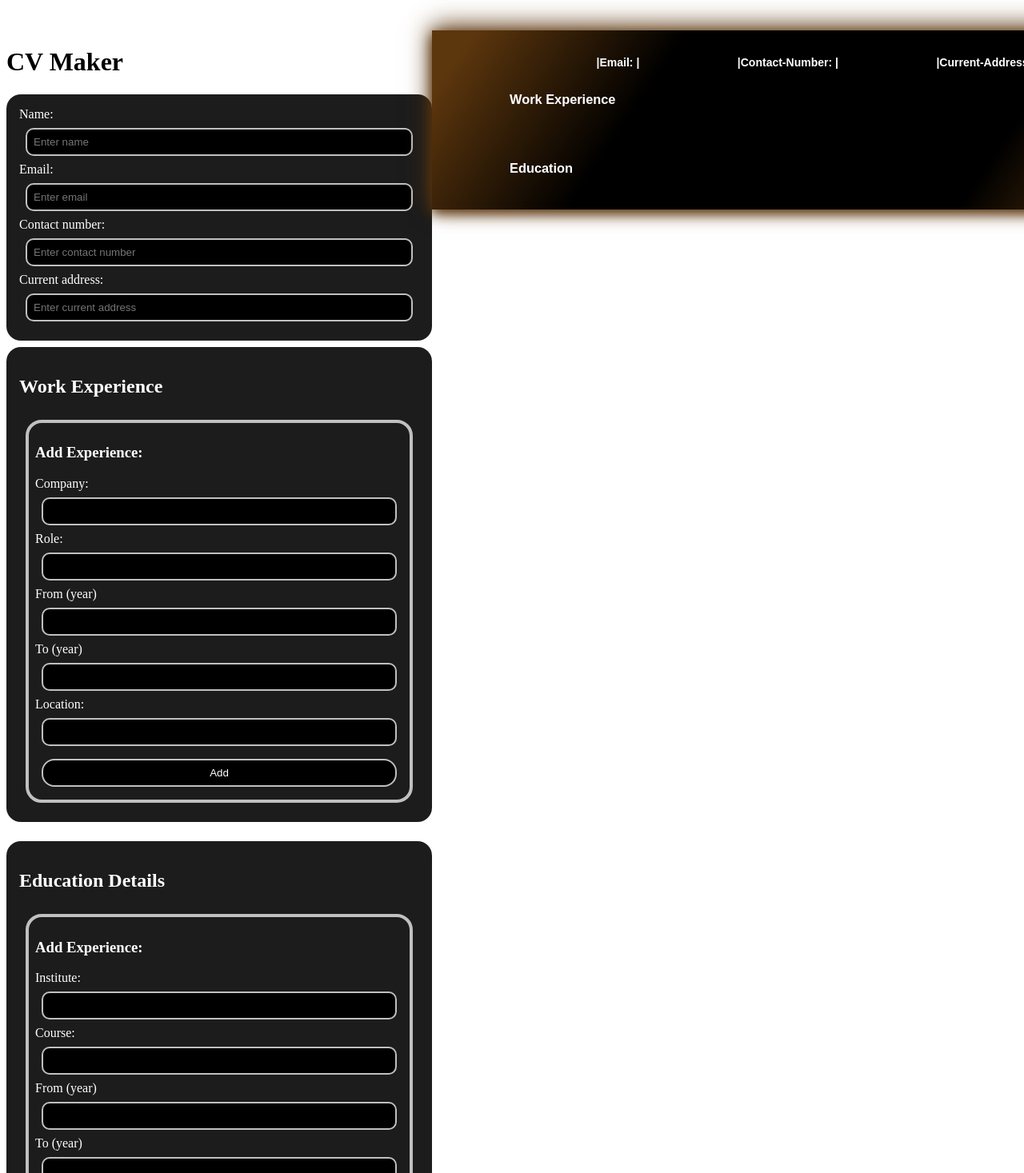
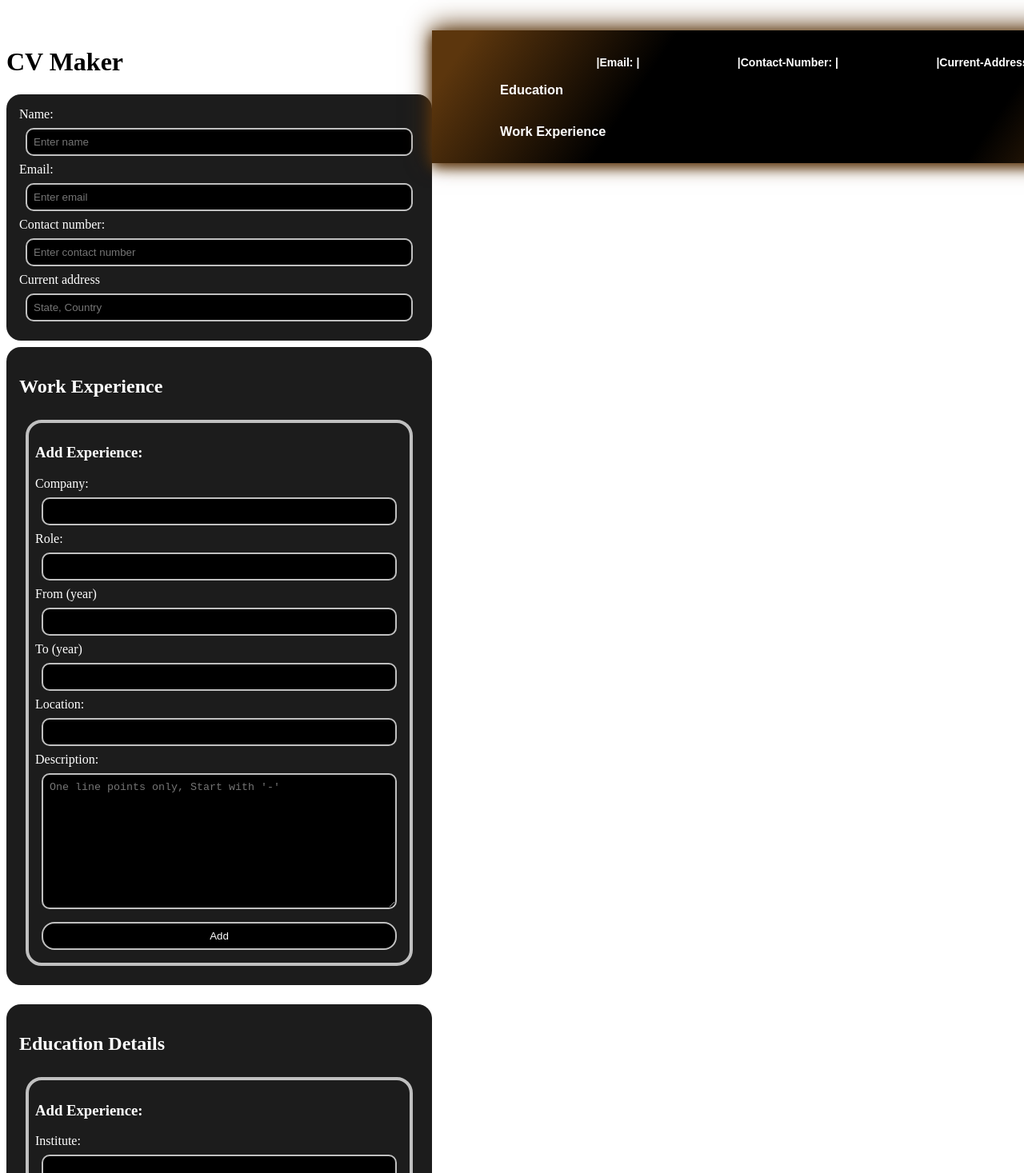
Before and after one commit to AnuragYadav404/cv-application, a React (Vite) app in the folder cv-application/: page / in a window 1280 px wide. Shown: the top 1467 px of the page at 80% size. Built offline with nearby package versions, Linux system fonts and the light colour scheme.

Commit message:
Implement Description area for ExperienceDetails and its display

```diff
--- a/cv-application/src/App.css
+++ b/cv-application/src/App.css
@@ -55,6 +55,8 @@ li {
   /* max-width: 200px; */
 }
 
+
+
 .WorkDetailsList li, .EducationDetailsList li {
   display: flex;
   flex-direction: column;
@@ -65,7 +67,7 @@ li {
   border: 4px solid silver;
 }
 
-.WorkDetailsList li input, .EducationDetailsList li input, .personalDetails input {
+.WorkDetailsList li input, .EducationDetailsList li input, .personalDetails input, .WorkDetailsList li textarea, .EducationDetailsList li textarea {
   background-color: black;
   color: white;
   padding: 8px;
@@ -106,8 +108,7 @@ li {
 .displayWorkDetails, .displayEducationDetails {
   /* border: 1px solid silver; */
   /* border-radius: 20px; */
-  padding: 8px;
-  margin: 4px;
+
 }
 .displayWorkDetails ul, .displayEducationDetails ul{
   display: flex;
@@ -125,7 +126,27 @@ li {
   border: 4px solid silver;
 }
 
-.expSectionTwo, .expSectionOne{
+.expSectionTwo, .expSectionOne {
   display: flex;
   justify-content: space-between;
 }
+
+.expSection {
+  display: flex;
+  gap: 0px;
+}
+
+.expSectionThree {
+  padding: 8px;
+}
+
+.expSectionThree ol li{
+  border: none;
+  margin: 0px;
+  padding: 0px;
+}
+
+.expSectionTwo p, .duration p {
+  margin-top: 2px;
+  margin-bottom: 2px;
+}
--- a/cv-application/src/App.jsx
+++ b/cv-application/src/App.jsx
@@ -63,6 +63,16 @@ function App() {
             currentAddress={currentAddress}
           />
         </div>
+        <div className="educationDataPreview" key={"EducationDetails"}>
+          <DisplayExperienceDetails
+            experienceName="EducationDetails"
+            experience={education}
+            title={"instituteName"}
+            titleLabel={"Institute: "}
+            subtitle={"course"}
+            subtitleLabel={"Course: "}
+          />
+        </div>
         <div className="workDataPreview" key={"WorkDetails"}>
           <DisplayExperienceDetails
             experienceName="WorkDetails"
@@ -73,16 +83,6 @@ function App() {
             subtitleLabel={"Role: "}
           />
         </div>
-        <div className="educationDataPreview" key={"EducationDetails"}>
-          <DisplayExperienceDetails
-            experienceName="EducationDetails"
-            experience={education}
-            title={"instituteName"}
-            titleLabel={"Institute: "}
-            subtitle={"course"}
-            subtitleLabel={"Course: "}
-          />
-        </div>
       </div>
     </div>
   );
--- a/cv-application/src/components/DisplayExperienceDetails.jsx
+++ b/cv-application/src/components/DisplayExperienceDetails.jsx
@@ -9,23 +9,30 @@ export default function DisplayExperienceDetails({experienceName, experience, ti
             <ul>
                {experience.map((exp) => {
                     return(
-                        <li key={exp.id}>
+                        <li key={exp.id} className="expSection">
                             <div className="expSectionOne">
                                 <b>{titleLabel} {exp[title]} </b>
                                 <b>Location: {exp["location"]}</b>
                             </div>
                             <div className="expSectionTwo">
-                                <b>{subtitleLabel} {exp[subtitle]} </b>
+                                <p>{subtitleLabel} {exp[subtitle]} </p>
                                 <div className="duration">
-                                    <b>Duration: {exp["yearFrom"]}-{exp["yearTo"]}</b>
+                                    <p>Duration: {exp["yearFrom"]}-{exp["yearTo"]}</p>
                                 </div>
                             </div>
+                            { exp["desc"].length>0 && <div className="expSectionThree">
+                                <ol>
+                                {exp["desc"].split("\n").map((point, index) => (
+                                    <li key={index}>{point}</li>
+                                ))}
+                                </ol>
+                            </div>}
 
                         </li>
                     )
                })}
             </ul>
 
-        </div>
+            </div>
     )
 }
--- a/cv-application/src/components/ExperienceDetails.jsx
+++ b/cv-application/src/components/ExperienceDetails.jsx
@@ -15,6 +15,7 @@ export default function ExperienceDetails({
   const [newYearFrom, setNewYearFrom] = useState("");
   const [newYearTo, setNewYearTo] = useState("");
   const [newLoc, setNewLoc] = useState("");
+  const [desc, setDesc] = useState("");
   // console.log(experience);
   let cardLabel = "Work Experience";
   if(experienceName === 'EducationDetails') {
@@ -58,6 +59,7 @@ export default function ExperienceDetails({
         "yearFrom": newYearFrom,
         "yearTo": newYearTo,
         "location": newLoc,
+        "desc" : desc
       };
       setExperience([...experience, newExp]);
       setNewTitle("");
@@ -65,6 +67,7 @@ export default function ExperienceDetails({
       setNewYearFrom("");
       setNewYearTo("");
       setNewLoc("");
+      setDesc("");
     }
   }
 
@@ -123,6 +126,8 @@ export default function ExperienceDetails({
                   handleExpChange("location", e.target.value, exp.id)
                 }
               />
+              <label htmlFor={exp.id + "desc"}>Description</label>
+              <textarea  id={exp.id + "desc"} cols="30" rows="10" value={exp["desc"]} onChange={(e) => handleExpChange("desc", e.target.value, exp.id)}></textarea>
               <button onClick={() => handleExperienceDelete(exp.id)}>
                 Delete
               </button>
@@ -171,6 +176,8 @@ export default function ExperienceDetails({
             onChange={(e) => setNewLoc(e.target.value)}
             required
           />
+          <label htmlFor="newDesc">Description: </label>
+          <textarea id="newDesc" cols="30" rows="10" placeholder="One line points only, Start with '-'" value={desc} onChange={(e) => setDesc(e.target.value)}></textarea>
           <button onClick={addNewExperience}>Add</button>
         </li>
       </ul>
--- a/cv-application/src/components/PersonalDetails.jsx
+++ b/cv-application/src/components/PersonalDetails.jsx
@@ -37,13 +37,13 @@ export default function PersonalDetailsForm({
         onChange={(e) => setPhone(e.target.value)}
         placeholder="Enter contact number"
       />
-      <label htmlFor="personalAddress">Current address:</label>
+      <label htmlFor="personalAddress">Current address</label>
       <input
         id="personalAddress"
         type="text"
         value={currentAddress}
         onChange={(e) => setCurrentAddress(e.target.value)}
-        placeholder="Enter current address"
+        placeholder="State, Country"
       />
     </div>
   );
```
